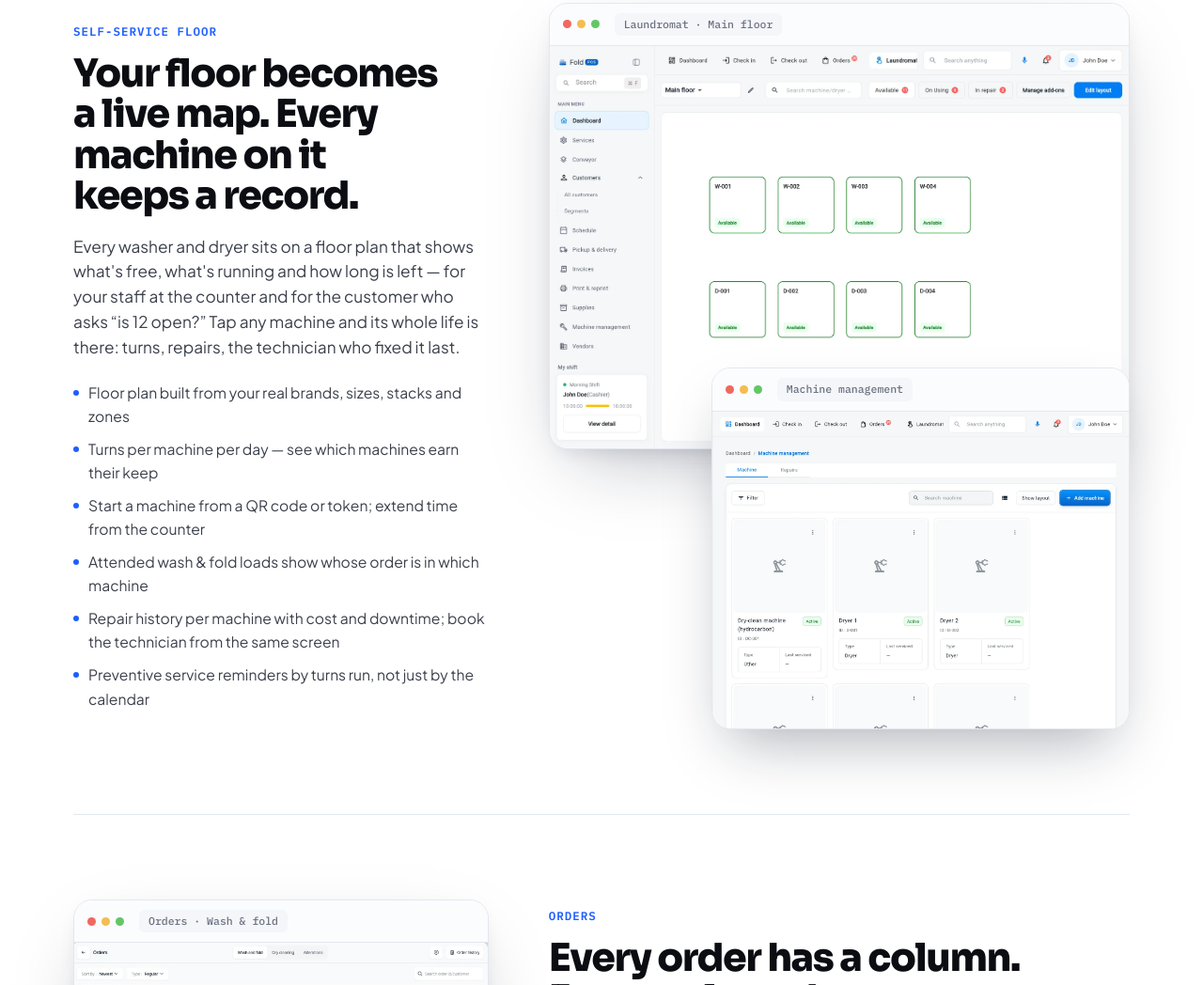
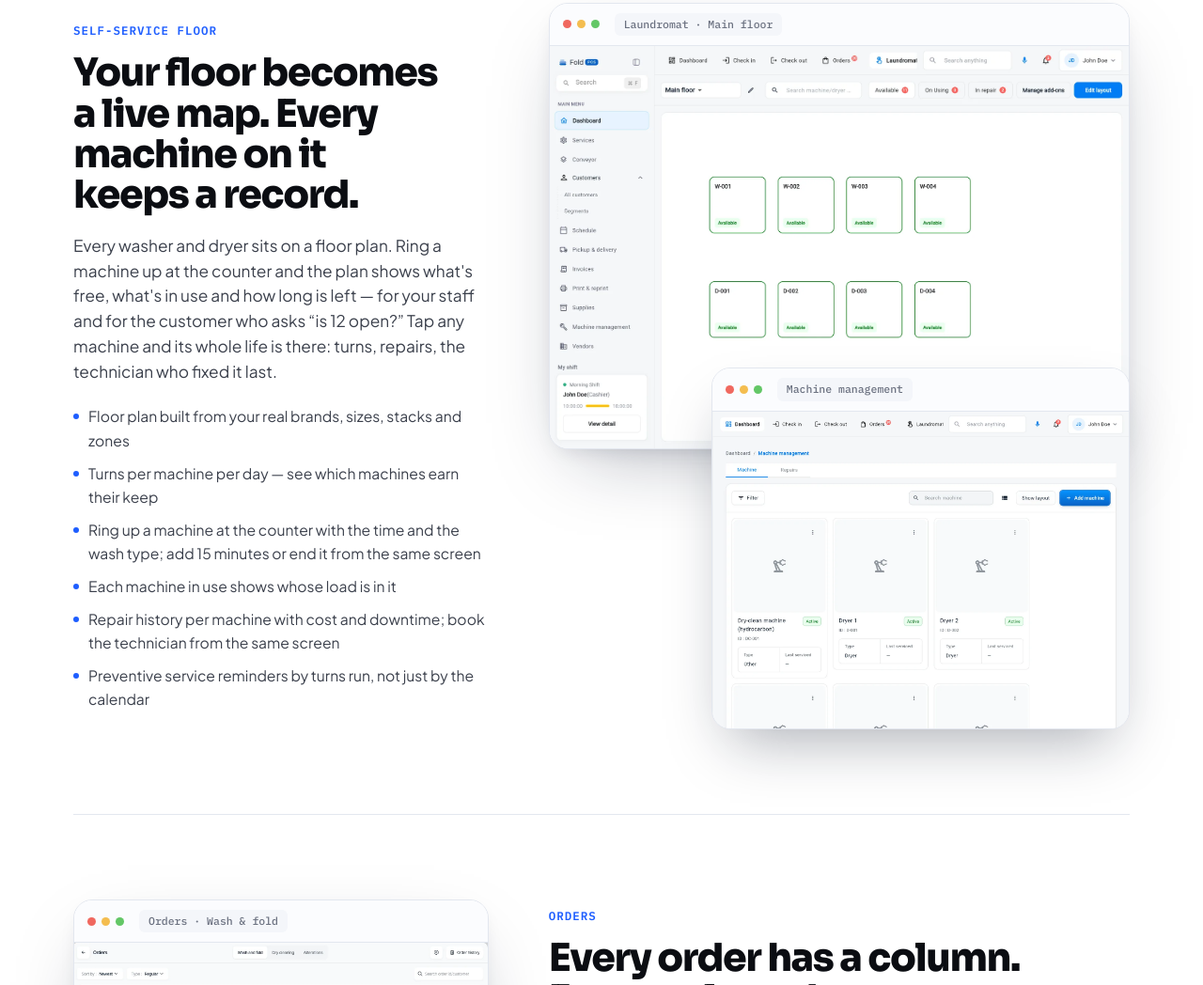
Before and after one commit to FoldLaundry/foldpos-marketing-site, a plain HTML site: page laundromats.html in a window 1280 px wide. Shown: the part 3803-4851 px from the top of the page at 94% size. Drawn offline with Linux system fonts and the light colour scheme.

Commit message:
Laundromats: floor wording matches the app; Dry cleaners links to Plants

```diff
--- a/laundromats.html
+++ b/laundromats.html
@@ -525,12 +525,12 @@
 <div class="chapter-copy">
 <span class="eyebrow">Self-service floor</span>
 <h2>Your floor becomes a live map. Every machine on it keeps a record.</h2>
-<p class="lede">Every washer and dryer sits on a floor plan that shows what's free, what's running and how long is left — for your staff at the counter and for the customer who asks “is 12 open?” Tap any machine and its whole life is there: turns, repairs, the technician who fixed it last.</p>
+<p class="lede">Every washer and dryer sits on a floor plan. Ring a machine up at the counter and the plan shows what's free, what's in use and how long is left — for your staff and for the customer who asks “is 12 open?” Tap any machine and its whole life is there: turns, repairs, the technician who fixed it last.</p>
 <ul>
 <li>Floor plan built from your real brands, sizes, stacks and zones</li>
 <li>Turns per machine per day — see which machines earn their keep</li>
-<li>Start a machine from a QR code or token; extend time from the counter</li>
-<li>Attended wash &amp; fold loads show whose order is in which machine</li>
+<li>Ring up a machine at the counter with the time and the wash type; add 15 minutes or end it from the same screen</li>
+<li>Each machine in use shows whose load is in it</li>
 <li>Repair history per machine with cost and downtime; book the technician from the same screen</li>
 <li>Preventive service reminders by turns run, not just by the calendar</li>
 </ul>
```
Also changed, not shown: alterations.html (+1 -0 lines), dry-cleaners.html (+1 -0 lines), es/dry-cleaners.html (+1 -0 lines), es/laundromats.html (+3 -3 lines), templates/shop-base.html (+4 -3 lines), llms-full.txt, 4 other files.
